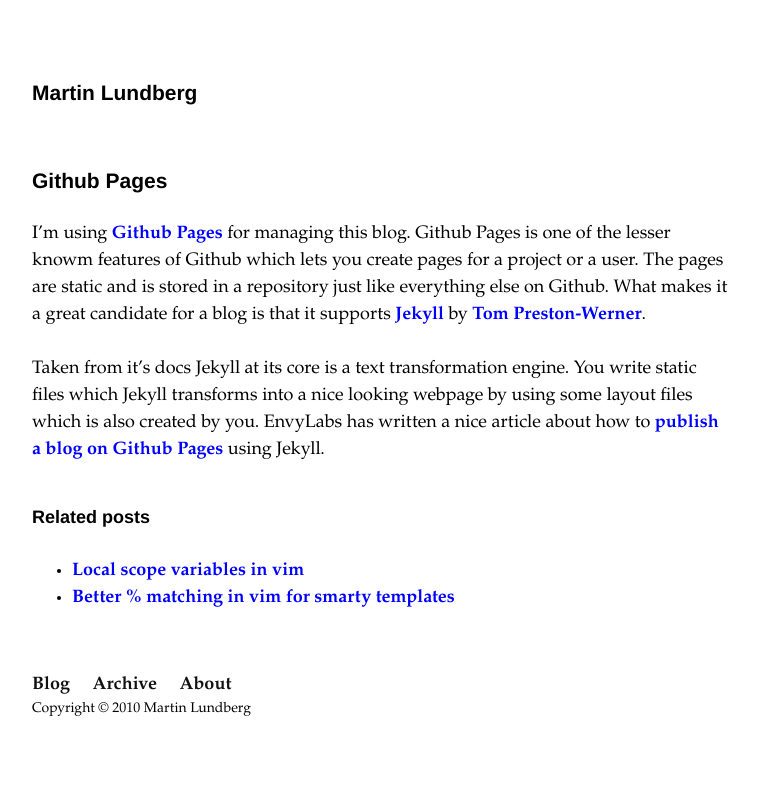
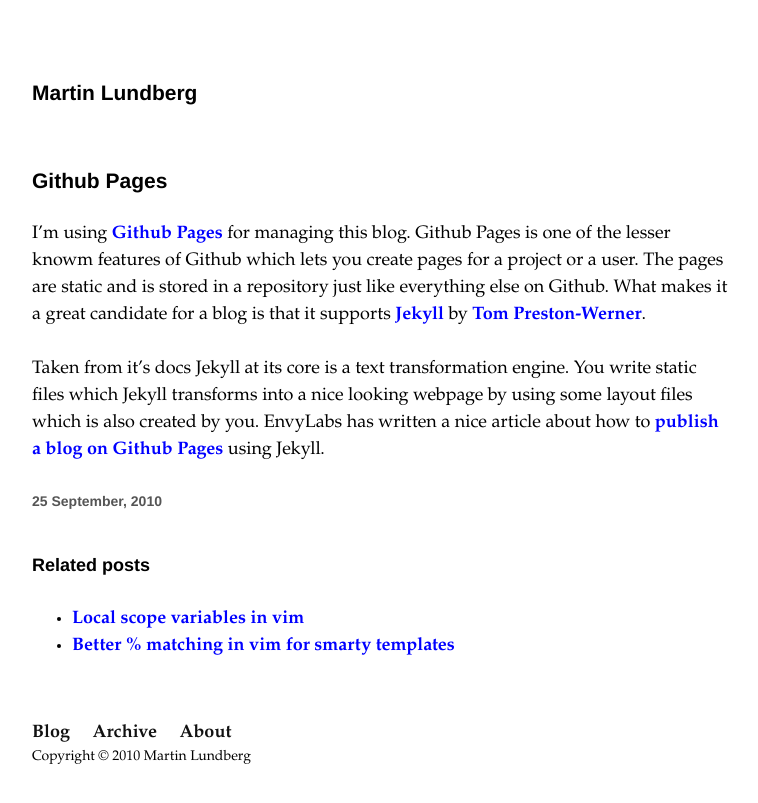
Before and after one commit to marlun/marlun.github.com, a Jekyll site: the page built from _posts/2010-09-25-github-pages.markdown, in a window 1280 px wide. Shown: the top 803 px of the page, without its empty margins (258-1016 px from the left). Built offline with Jekyll 4.4.1, drawn with Linux system fonts in a browser that asks for light colours.

Commit message:
Added dates to posts template.

```diff
--- a/_posts/2010-09-25-github-pages.markdown
+++ b/_posts/2010-09-25-github-pages.markdown
@@ -9,3 +9,5 @@
 I'm using [Github Pages](http://pages.github.com) for managing this blog. Github Pages is one of the lesser knowm features of Github which lets you create pages for a project or a user. The pages are static and is stored in a repository just like everything else on Github. What makes it a great candidate for a blog is that it supports [Jekyll](http://github.com/mojombo/jekyll/) by [Tom Preston-Werner](http://tom.preston-werner.com/).
 
 Taken from it's docs Jekyll at its core is a text transformation engine. You write static files which Jekyll transforms into a nice looking webpage by using some layout files which is also created by you. EnvyLabs has written a nice article about how to [publish a blog on Github Pages](http://blog.envylabs.com/2009/08/publishing-a-blog-with-github-pages-and-jekyll/) using Jekyll.
+
+<p class="date">25 September, 2010</p>
--- a/_posts/2010-09-29-better-matching-smarty-template-vim.markdown
+++ b/_posts/2010-09-29-better-matching-smarty-template-vim.markdown
@@ -18,3 +18,5 @@
 	endif
 
 As the comment says the code is taken from vim's default HTML filetype plugin file.
+
+<p class="date">29 September, 2010</p>
--- a/_posts/2010-10-10-local-scope-variables-in-vim.markdown
+++ b/_posts/2010-10-10-local-scope-variables-in-vim.markdown
@@ -15,3 +15,5 @@
 		" Is in a function and look a lot cleaner without a prefix
 		let name = "value"
 	endfunction
+
+<p class="date">10 October, 2010</p>
--- a/css/style.css
+++ b/css/style.css
@@ -21,3 +21,5 @@
 #latest a { font-weight: normal; }
 
 #related { margin-top: 40px; }
+
+#post .date { font-family: Helvetica, Arial, sans-serif; color: #555; font-weight: bold; font-size: 14px; }
```
